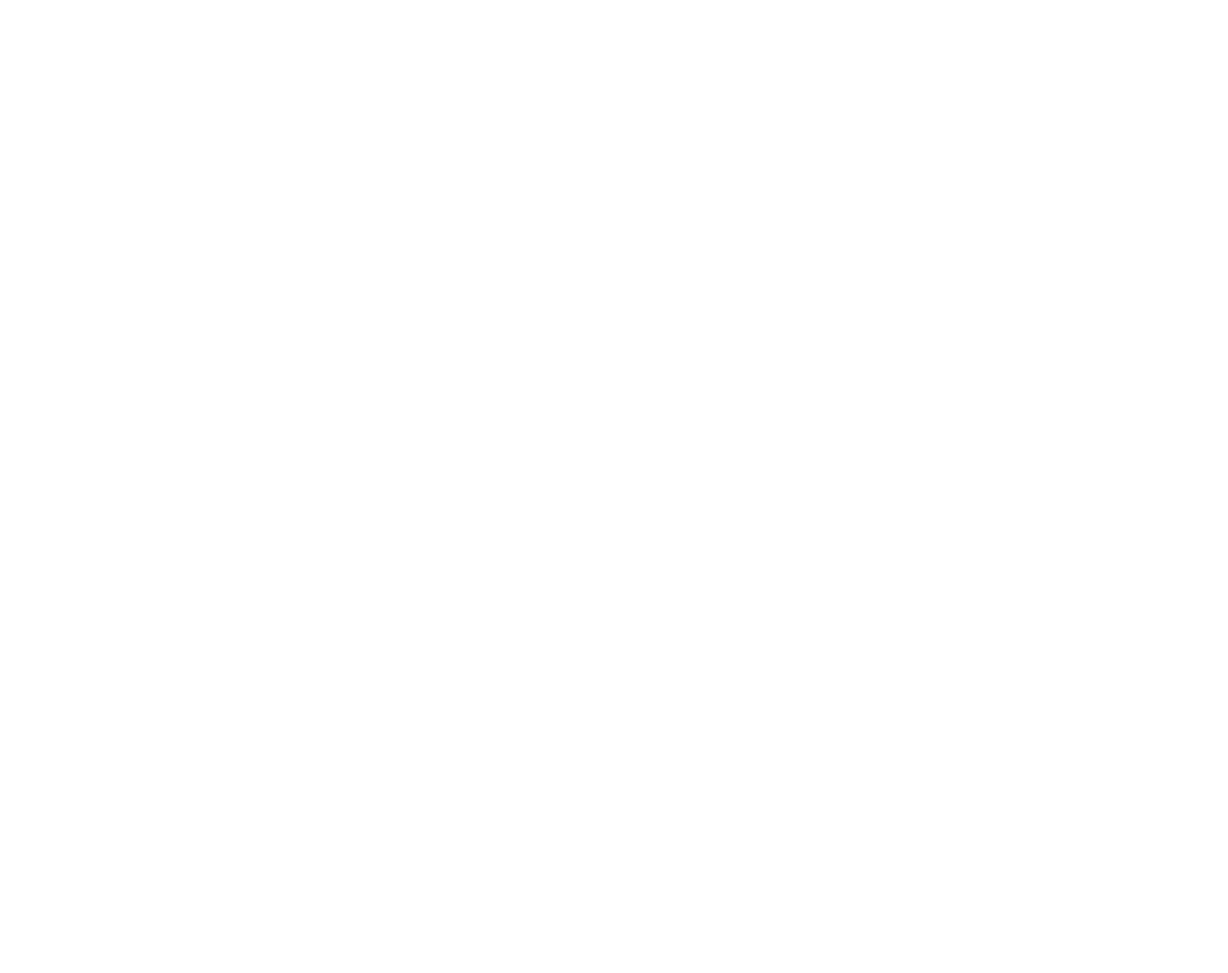
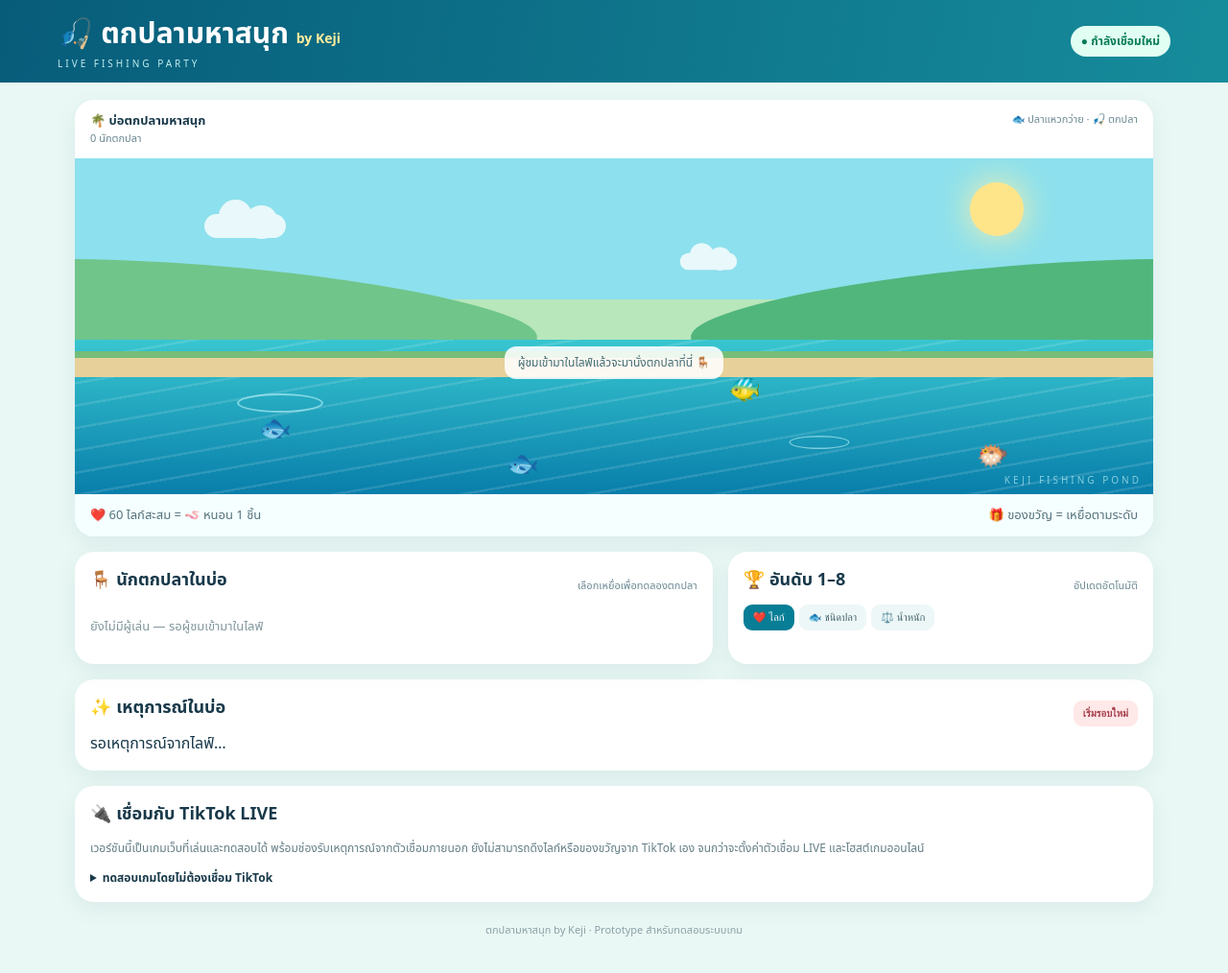
Before and after one commit to aom16111912-stack/tok-pla-keji, a website: page public/index.html in a window 1280 px wide. Shown: the whole page at 96% size. Before the commit the page ends 800 px from the top, so only its background shows below. Drawn offline with Linux system fonts and the light colour scheme.

Commit message:
Update index.html

```diff
--- a/public/index.html
+++ b/public/index.html
@@ -1 +1,115 @@
-<!-- Game files will be added here -->
+<!DOCTYPE html>
+<html lang="th">
+<head>
+  <meta charset="UTF-8">
+  <meta name="viewport" content="width=device-width, initial-scale=1, maximum-scale=1">
+  <meta name="theme-color" content="#0b7892">
+  <title>ตกปลามหาสนุก by Keji</title>
+  <link rel="stylesheet" href="style.css">
+</head>
+<body>
+  <header>
+    <div>
+      <div class="brand">🎣 ตกปลามหาสนุก <small>by Keji</small></div>
+      <div class="sub">LIVE FISHING PARTY</div>
+    </div>
+    <div id="live" class="live">● กำลังเชื่อมต่อเกม</div>
+  </header>
+
+  <main>
+    <section class="pond-wrap">
+      <div class="pond-head">
+        <div>
+          <b>🌴 บ่อตกปลามหาสนุก</b>
+          <span id="player-count">0 นักตกปลา</span>
+        </div>
+        <div class="pond-legend">🐟 ปลาแหวกว่าย · 🎣 ตกปลา</div>
+      </div>
+
+      <div class="scene">
+        <div class="sun"></div>
+        <div class="cloud c1"></div>
+        <div class="cloud c2"></div>
+        <div class="hill left"></div>
+        <div class="hill right"></div>
+
+        <div class="water">
+          <div class="ripple r1"></div>
+          <div class="ripple r2"></div>
+          <div class="ripple r3"></div>
+          <span class="swim s1">🐟</span>
+          <span class="swim s2">🐠</span>
+          <span class="swim s3">🐡</span>
+          <span class="swim s4">🐟</span>
+        </div>
+
+        <div class="shore"></div>
+        <div id="avatars" class="avatars">
+          <div class="empty-pond">
+            ผู้ชมเข้ามาในไลฟ์แล้วจะมานั่งตกปลาที่นี่ 🪑
+          </div>
+        </div>
+        <div class="water-label">KEJI FISHING POND</div>
+      </div>
+
+      <div class="pond-foot">
+        <span>❤️ 60 ไลก์สะสม = 🪱 หนอน 1 ชิ้น</span>
+        <span>🎁 ของขวัญ = เหยื่อตามระดับ</span>
+      </div>
+    </section>
+
+    <section class="below">
+      <div class="panel">
+        <div class="panel-title">
+          <h2>🪑 นักตกปลาในบ่อ</h2>
+          <span class="hint">เลือกเหยื่อเพื่อทดลองตกปลา</span>
+        </div>
+        <div id="players" class="player-list">
+          <p class="muted">ยังไม่มีผู้เล่น — รอผู้ชมเข้ามาในไลฟ์</p>
+        </div>
+      </div>
+
+      <div class="panel rankings">
+        <div class="panel-title">
+          <h2>🏆 อันดับ 1–8</h2>
+          <span class="hint">อัปเดตอัตโนมัติ</span>
+        </div>
+        <div class="tabs">
+          <button class="tab active" data-tab="likes">❤️ ไลก์</button>
+          <button class="tab" data-tab="species">🐟 ชนิดปลา</button>
+          <button class="tab" data-tab="weight">⚖️ น้ำหนัก</button>
+        </div>
+        <ol id="rank-list"></ol>
+      </div>
+    </section>
+
+    <section class="panel activity">
+      <div class="panel-title">
+        <h2>✨ เหตุการณ์ในบ่อ</h2>
+        <button id="reset" class="reset">เริ่มรอบใหม่</button>
+      </div>
+      <div id="feed" class="feed">รอเหตุการณ์จากไลฟ์…</div>
+    </section>
+
+    <section class="panel connect">
+      <h2>🔌 เชื่อมกับ TikTok LIVE</h2>
+      <p>
+        เวอร์ชันนี้เป็นเกมเว็บที่เล่นและทดสอบได้
+        พร้อมช่องรับเหตุการณ์จากตัวเชื่อมภายนอก
+        ยังไม่สามารถดึงไลก์หรือของขวัญจาก TikTok เอง
+        จนกว่าจะตั้งค่าตัวเชื่อม LIVE และโฮสต์เกมออนไลน์
+      </p>
+      <details>
+        <summary>ทดสอบเกมโดยไม่ต้องเชื่อม TikTok</summary>
+        <button id="demo" class="demo">เพิ่มผู้เล่นทดลอง</button>
+      </details>
+    </section>
+
+    <footer>
+      ตกปลามหาสนุก by Keji · Prototype สำหรับทดสอบระบบเกม
+    </footer>
+  </main>
+
+  <script src="app.js"></script>
+</body>
+</html>
```
